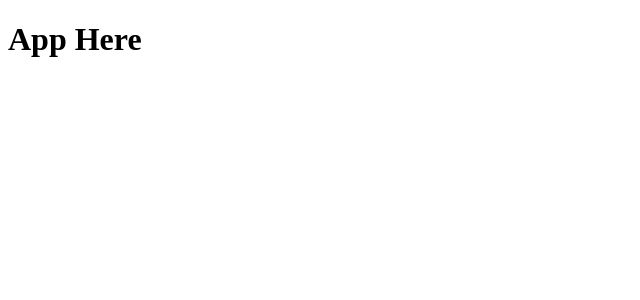
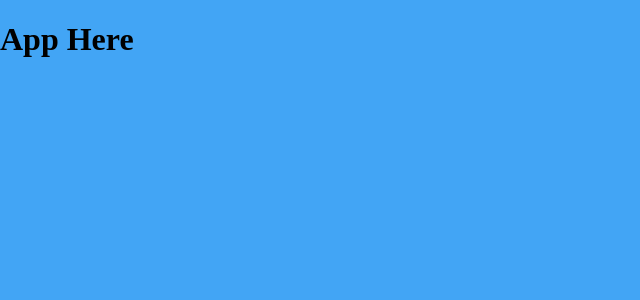
Before and after one commit to Israel-Dev/exclusible-test, a React (Create React App) app in the folder fe/: page / in a window 1280 px wide. Shown: the top 300 px of the page, without its empty margins (0-640 px from the left). Built offline with nearby package versions, Linux system fonts and the light colour scheme.

Commit message:
:art: Added container base to SignIn page

```diff
--- a/fe/package.json
+++ b/fe/package.json
@@ -3,6 +3,8 @@
   "version": "0.1.0",
   "private": true,
   "dependencies": {
+    "@emotion/react": "^11.9.0",
+    "@emotion/styled": "^11.8.1",
     "@mui/material": "^5.8.1",
     "@mui/styled-engine-sc": "^5.8.0",
     "@testing-library/jest-dom": "^5.16.4",
@@ -12,6 +14,7 @@
     "@types/node": "^16.11.36",
     "@types/react": "^18.0.9",
     "@types/react-dom": "^18.0.5",
+    "@types/styled-components": "^5.1.25",
     "react": "^18.1.0",
     "react-dom": "^18.1.0",
     "react-router-dom": "^6.3.0",
--- a/fe/public/index.html
+++ b/fe/public/index.html
@@ -23,7 +23,7 @@
     -->
     <title>React App</title>
   </head>
-  <body>
+  <body style="margin: 0; background-color: #42a5f5">
     <noscript>You need to enable JavaScript to run this app.</noscript>
     <div id="root"></div>
     <!--
--- /dev/null
+++ b/fe/src/App.styled.ts
@@ -0,0 +1,8 @@
+import styled from 'styled-components';
+
+export const AppContainer = styled.main`
+  margin: 0;
+  padding: 0;
+  width: 100%;
+  height: 100%;
+`;
--- a/fe/src/App.tsx
+++ b/fe/src/App.tsx
@@ -1,10 +1,11 @@
 import React from 'react';
+import { AppContainer } from './App.styled';
 
 const App = () => {
   return (
-    <>
+    <AppContainer className="app-container">
       <h1>App Here</h1>
-    </>
+    </AppContainer>
   );
 };
 
--- a/fe/src/index.tsx
+++ b/fe/src/index.tsx
@@ -1,18 +1,22 @@
 import React from 'react';
-import App from './App';
 import reportWebVitals from './reportWebVitals';
 import ReactDOM from 'react-dom/client';
-import { BrowserRouter, Routes, Route } from 'react-router-dom';
+import { BrowserRouter } from 'react-router-dom';
 import { RoutesComponent } from './routes/Routes';
+import { createTheme, ThemeProvider } from '@mui/material/styles';
+
+const theme = createTheme();
 
 const root = ReactDOM.createRoot(document.getElementById('root') as HTMLElement);
 
 root.render(
-  <BrowserRouter>
-    <React.StrictMode>
-      <RoutesComponent />
-    </React.StrictMode>
-  </BrowserRouter>,
+  <React.StrictMode>
+    <ThemeProvider theme={theme}>
+      <BrowserRouter>
+        <RoutesComponent />
+      </BrowserRouter>
+    </ThemeProvider>
+  </React.StrictMode>,
 );
 
 // If you want to start measuring performance in your app, pass a function
--- a/fe/src/pages/SignIn/SignIn.tsx
+++ b/fe/src/pages/SignIn/SignIn.tsx
@@ -1,5 +1,13 @@
+import { Box, Container } from '@mui/material';
+
 const SignIn = () => {
-  return <h2>Sign In</h2>;
+  return (
+    <Container>
+      <Box sx={{ bgcolor: '#cfe8fc' }}>
+        <h2>Sign In</h2>
+      </Box>
+    </Container>
+  );
 };
 
 export default SignIn;
```
Also changed, not shown: 1 other file (tests, documents, lock files or other folders).
